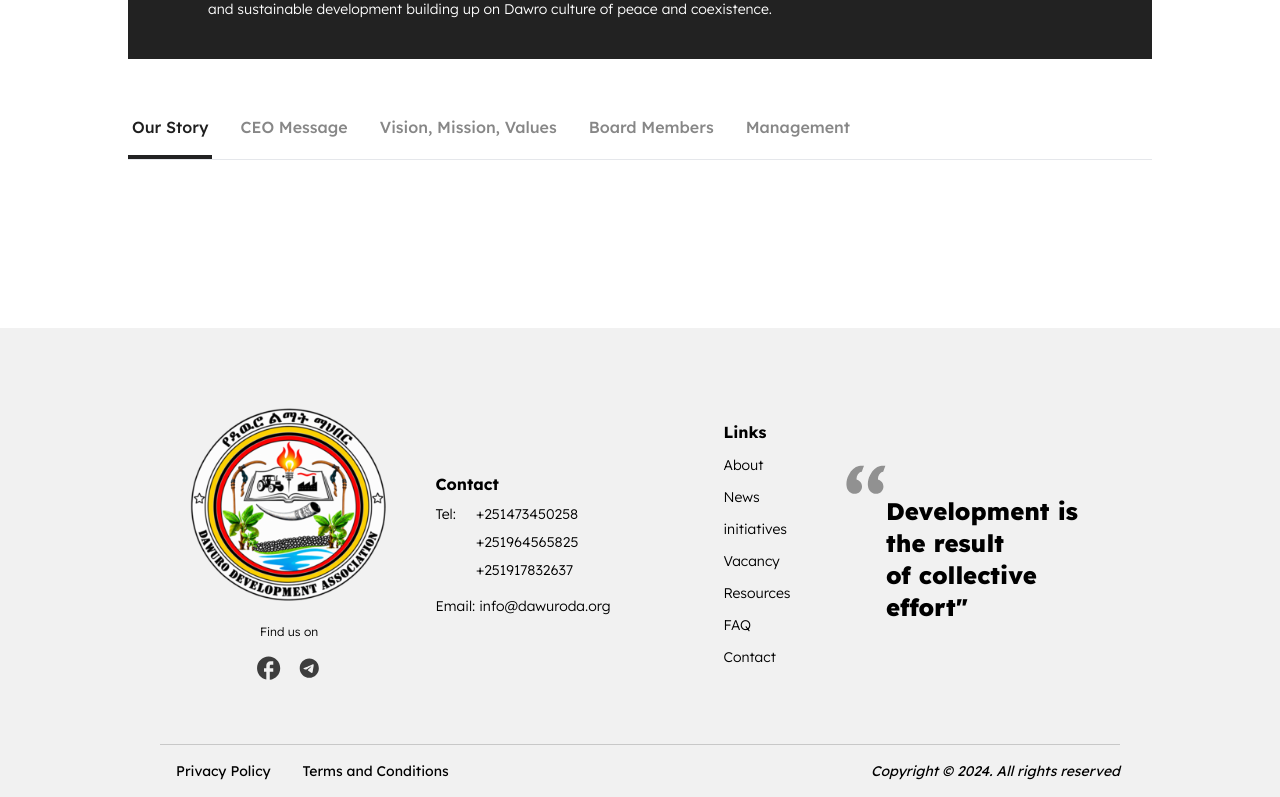
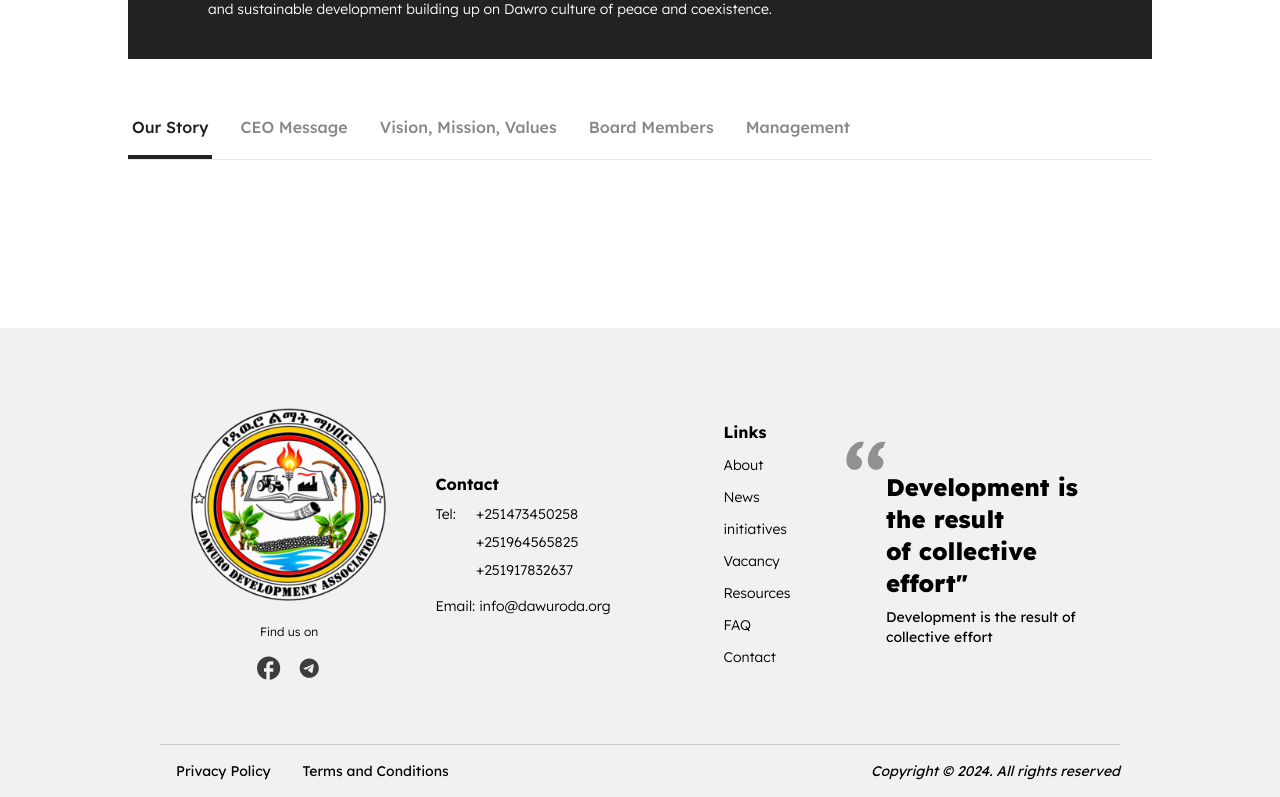
Before and after one commit to dawuro-da/DawuroDA, a Next.js app: page /about in a window 1280 px wide. Shown: the part 591-1388 px from the top of the page. Built offline with nearby package versions, Linux system fonts and the light colour scheme; no server answers; the database is empty.

Commit message:
Fix footer

```diff
--- a/src/landingPage/footer/Footer.tsx
+++ b/src/landingPage/footer/Footer.tsx
@@ -137,6 +137,7 @@ const Footer = () => {
               <br />
               {`${t("footer.motto2")}"`}
             </div>
+            <p className="mt-2 text-sm">{t("footer.motto")}</p>
           </div>
         </div>
 
@@ -157,6 +158,7 @@ const Footer = () => {
                 <br />
                 {`${t("footer.motto2")}"`}
               </div>
+              <p className="mt-2 text-sm">{t("footer.motto")}</p>
             </div>
           </div>
         </div>
```
